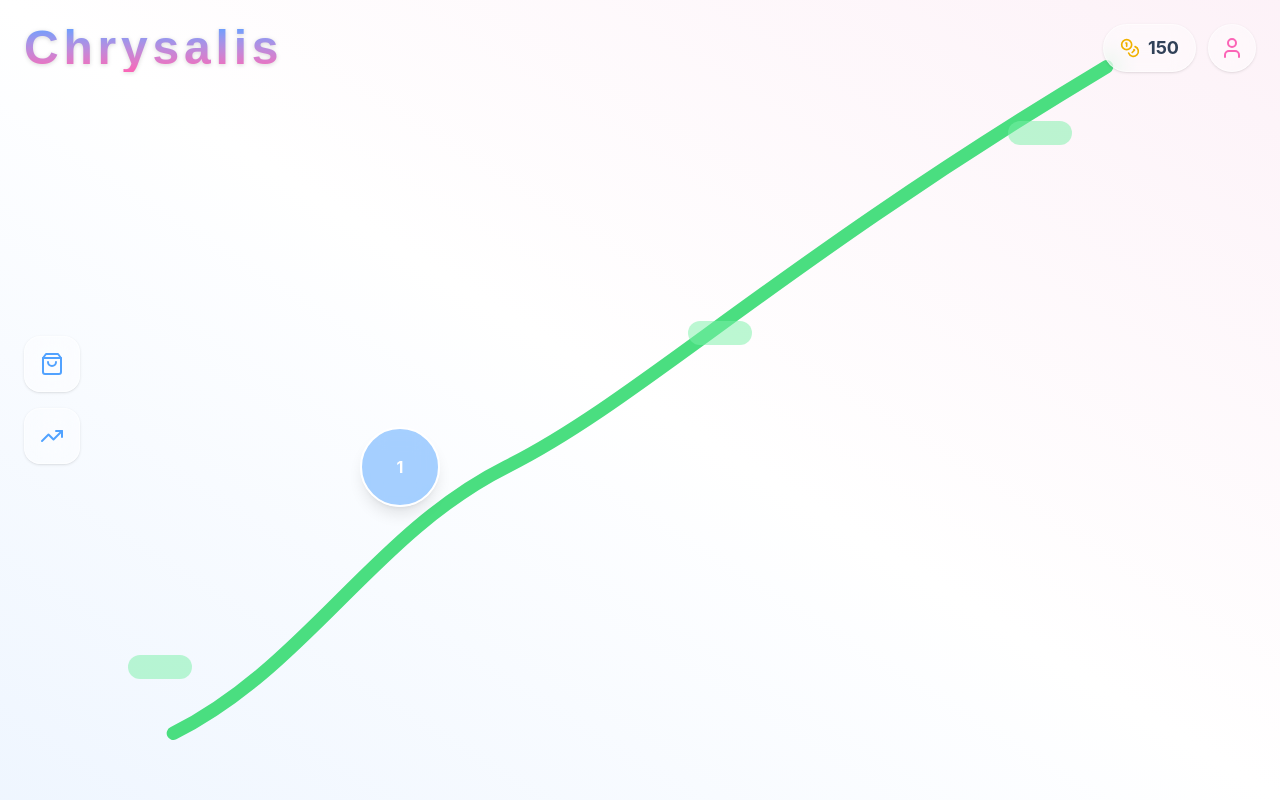
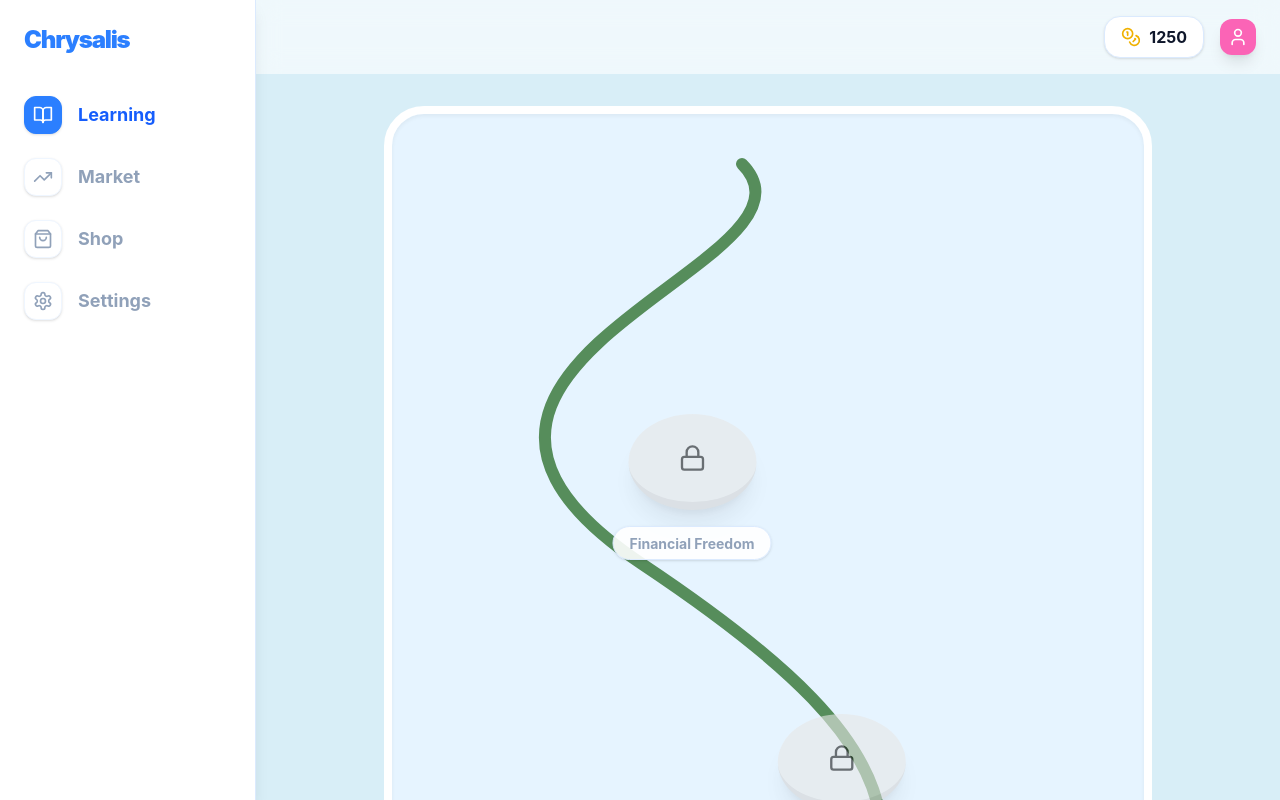
Before and after one commit to heldanna/chrysalis, a React (Vite) app: page / in a window 1280 px wide. Shown: the top 800 px of the page. Built offline with nearby package versions, Linux system fonts and the light colour scheme.

Commit message:
updated ui

```diff
--- a/src/App.jsx
+++ b/src/App.jsx
@@ -1,112 +1,160 @@
 import React, { useState } from 'react';
 import { motion, AnimatePresence } from 'framer-motion';
-import { Coins, User, Lock, ShoppingBag, TrendingUp } from 'lucide-react';
+import {
+  Coins, User, Lock, ShoppingBag,
+  TrendingUp, BookOpen, Settings, Check
+} from 'lucide-react';
+
+// --- THE KEY IMPORT ---
+// Ensure you have a file named StockMarket.jsx in the same folder!
 import StockMarket from './StockMarket';
 
-const App = () => {
-  const [showMarket, setShowMarket] = useState(false);
-  const [coins, setCoins] = useState(150);
-  const [currentStage, setCurrentStage] = useState(1);
-  const [showProfile, setShowProfile] = useState(false);
-
-  const lessons = [
-    { id: 0, title: 'The Egg', x: 100, y: 500, type: 'egg' },
-    { id: 1, title: 'Basics', x: 250, y: 350, type: 'bubble' },
-    { id: 2, title: 'Growth', x: 450, y: 250, type: 'lily' },
-    { id: 3, title: 'Freedom', x: 650, y: 100, type: 'lily' },
+const LESSONS = [
+  { id: 1, title: 'The Egg', status: 'completed', x: 200, y: 1450 },
+  { id: 2, title: 'Basic Trading', status: 'active', x: 500, y: 1200 },
+  { id: 3, title: 'Market Trends', status: 'locked', x: 200, y: 900 },
+  { id: 4, title: 'Risk Management', status: 'locked', x: 450, y: 600 },
+  { id: 5, title: 'Financial Freedom', status: 'locked', x: 300, y: 300 },
 ];
 
+export default function App() {
+  const [coins, setCoins] = useState(1250);
+  const [showMarket, setShowMarket] = useState(false); // Controls the overlay
+
   return (
-    <div className="h-screen w-full relative overflow-hidden bg-gradient-to-tr from-blue-50 via-white to-pink-50 font-sans">
+    <div className="flex min-h-screen bg-[#D8EEF7] text-slate-900 font-sans">
 
+      {/* --- DESKTOP SIDEBAR --- */}
+      <aside className="hidden md:flex w-64 flex-col bg-white border-r border-blue-100 p-6 fixed h-full z-50 shadow-lg">
+        <h2 className="text-2xl font-black text-blue-500 mb-10 tracking-tighter">Chrysalis</h2>
+        <nav className="space-y-6">
+          <NavItem icon={<BookOpen />} label="Learning" active />
+          {/* Clicking 'Market' now opens the component */}
+          <NavItem
+            icon={<TrendingUp />}
+            label="Market"
+            onClick={() => setShowMarket(true)}
+          />
+          <NavItem icon={<ShoppingBag />} label="Shop" />
+          <NavItem icon={<Settings />} label="Settings" />
+        </nav>
+      </aside>
 
-      <header className="absolute top-0 w-full p-6 flex justify-between items-center z-50">
-        <h1 className="text-5xl font-black tracking-widest text-transparent bg-clip-text bg-gradient-to-b from-blue-400 to-pink-400 drop-shadow-sm" style={{ fontFamily: '"Arial Rounded MT Bold", sans-serif' }}>
-          Chrysalis
-        </h1>
+      {/* --- MAIN CONTENT --- */}
+      <main className="flex-1 md:ml-64 flex flex-col relative min-h-screen">
 
-        <div className="flex gap-3">
-          <div className="flex items-center bg-white/40 backdrop-blur-md px-4 py-2 rounded-full border border-white/50 shadow-sm">
+        <header className="sticky top-0 z-40 flex items-center justify-between md:justify-end px-6 py-4 bg-white/60 backdrop-blur-md">
+          <h1 className="md:hidden text-xl font-black text-blue-500">Chrysalis</h1>
+          <div className="flex items-center gap-4">
+            <div className="flex items-center bg-white px-4 py-2 rounded-2xl shadow-sm border border-blue-100">
               <Coins className="text-yellow-500 mr-2 size-5" />
-            <span className="font-bold text-slate-700 text-lg">{coins}</span>
+              <span className="font-bold">{coins}</span>
             </div>
-          <button onClick={() => setShowProfile(true)} className="w-12 h-12 rounded-full bg-white/40 backdrop-blur-md flex items-center justify-center border border-white/50 shadow-sm">
-            <User className="text-pink-400 size-6" />
+            <button className="p-2 bg-pink-400 rounded-xl text-white shadow-lg">
+              <User size={20} />
             </button>
           </div>
         </header>
 
-
-      <main className="h-full w-full">
-        <AnimatePresence mode="wait">
-          {!showMarket ? (
-
-            <motion.div
-              key="vine"
-              initial={{ opacity: 0 }} animate={{ opacity: 1 }} exit={{ opacity: 0 }}
-              className="h-full w-full relative flex items-center justify-center pt-20"
-            >
-
-              <nav className="absolute left-6 top-1/2 -translate-y-1/2 flex flex-col gap-4 z-40">
-                {[{ icon: <ShoppingBag />, label: 'Shop' }, { icon: <TrendingUp />, label: 'Stocks' }].map((item) => (
-                  <div
-                    key={item.label}
-                    onClick={() => item.label === 'Stocks' && setShowMarket(true)}
-                    className="w-14 h-14 bg-white/40 backdrop-blur-md rounded-2xl flex items-center justify-center cursor-pointer group hover:bg-white/80 transition-all border border-white/50 shadow-sm"
-                  >
-                    <div className="text-blue-400 group-hover:scale-110 transition-transform">{item.icon}</div>
-                  </div>
-                ))}
-              </nav>
-
-
-              <div className="absolute inset-0 z-0">
-                <svg viewBox="0 0 800 600" className="w-full h-full" preserveAspectRatio="xMidYMid meet">
+        <div className="flex-1 px-4 pb-20 overflow-y-auto">
+          <div className="max-w-3xl mx-auto relative bg-[#E6F4FF] rounded-[40px] shadow-inner border-8 border-white my-8 min-h-[1600px] overflow-hidden">
+            <svg className="absolute inset-0 w-full h-full pointer-events-none" preserveAspectRatio="none">
               <motion.path
-                    d="M 50 550 C 150 500, 200 400, 300 350 S 500 200, 750 50"
-                    fill="transparent" stroke="#4ADE80" strokeWidth="10" strokeLinecap="round"
-                    initial={{ pathLength: 0 }} animate={{ pathLength: 1 }} transition={{ duration: 2 }}
+                d="M 250 1500 C 450 1350, 150 1150, 350 950 S 550 650, 250 450 S 450 150, 350 50"
+                fill="transparent"
+                stroke="#568D5B"
+                strokeWidth="12"
+                strokeLinecap="round"
+                strokeDasharray="20 15"
+                initial={{ pathLength: 0 }}
+                animate={{ pathLength: 1 }}
+                transition={{ duration: 2.5 }}
               />
             </svg>
-                {lessons.map((lesson, idx) => {
-                  const isActive = idx === currentStage;
-                  return (
-                    <div
+
+            {LESSONS.map((lesson) => (
+              <LessonNode
                 key={lesson.id}
-                      className="absolute transform -translate-x-1/2 -translate-y-1/2"
-                      style={{ left: `${(lesson.x / 800) * 100}%`, top: `${(lesson.y / 600) * 100}%` }}
+                lesson={lesson}
+                onEarn={() => setCoins(c => c + 50)}
+              />
+            ))}
+          </div>
+        </div>
+      </main>
+
+      {/* --- STOCK MARKET OVERLAY --- */}
+      <AnimatePresence>
+        {showMarket && (
+          <motion.div
+            initial={{ opacity: 0 }}
+            animate={{ opacity: 1 }}
+            exit={{ opacity: 0 }}
+            className="fixed inset-0 z-[100] bg-slate-900/60 backdrop-blur-sm flex items-center justify-center p-4"
           >
-                      {isActive ? (
             <motion.div
-                          animate={{ scale: [1, 1.1, 1] }} transition={{ repeat: Infinity, duration: 2 }}
-                          onClick={() => setCoins(prev => prev + 10)}
-                          className="w-20 h-20 rounded-full bg-blue-400/50 backdrop-blur-md border-2 border-white flex items-center justify-center cursor-pointer font-bold text-white shadow-lg"
+              initial={{ scale: 0.9, y: 20 }}
+              animate={{ scale: 1, y: 0 }}
+              exit={{ scale: 0.9, y: 20 }}
+              className="w-full max-w-5xl h-[85vh] bg-white rounded-[32px] shadow-2xl overflow-hidden relative"
             >
-                          {idx}
+              {/* This component must be exported from StockMarket.jsx */}
+              <StockMarket
+                coins={coins}
+                setCoins={setCoins}
+                onClose={() => setShowMarket(false)}
+              />
             </motion.div>
-                      ) : (
-                        <div className="w-16 h-6 bg-green-300 rounded-full opacity-50" />
-                      )}
-                    </div>
-                  );
-                })}
-              </div>
-            </motion.div>
-          ) : (
-
-            <motion.div
-              key="market"
-              initial={{ y: '100%' }} animate={{ y: 0 }} exit={{ y: '100%' }}
-              transition={{ type: 'spring', damping: 30, stiffness: 200 }}
-              className="fixed inset-0 z-[100] bg-white"
-            >
-              <StockMarket coins={coins} setCoins={setCoins} onClose={() => setShowMarket(false)} />
           </motion.div>
         )}
       </AnimatePresence>
-      </main>
     </div>
   );
-};
+}
 
-export default App;
+// --- SUB-COMPONENTS ---
+
+function NavItem({ icon, label, active = false, onClick }) {
+  return (
+    <div
+      onClick={onClick}
+      className={`flex items-center gap-4 cursor-pointer group transition-all ${active ? 'text-blue-600' : 'text-slate-400 hover:text-blue-500'}`}
+    >
+      <div className={`p-2 rounded-xl shadow-sm border transition-all ${active ? 'bg-blue-500 text-white border-blue-500' : 'bg-white border-blue-50 group-hover:border-blue-300'}`}>
+        {React.cloneElement(icon, { size: 20 })}
+      </div>
+      <span className="font-bold text-lg">{label}</span>
+    </div>
+  );
+}
+
+function LessonNode({ lesson, onEarn }) {
+  const isActive = lesson.status === 'active';
+  const isLocked = lesson.status === 'locked';
+  const isCompleted = lesson.status === 'completed';
+
+  return (
+    <div className="absolute transform -translate-x-1/2" style={{ left: `${lesson.x}px`, top: `${lesson.y}px` }}>
+      <div className="relative flex flex-col items-center">
+        {isActive && (
+          <motion.span
+            animate={{ scale: [1, 1.2, 1], opacity: [0.3, 0.6, 0.3] }}
+            transition={{ repeat: Infinity, duration: 2 }}
+            className="absolute inset-0 bg-blue-400 rounded-full -m-4"
+          />
+        )}
+        <motion.div
+          whileHover={!isLocked ? { scale: 1.1 } : {}}
+          onClick={() => isActive && onEarn()}
+          className={`w-24 h-20 md:w-32 md:h-24 rounded-[100%] border-b-8 flex items-center justify-center transition-all duration-300 shadow-xl cursor-pointer relative z-10
+            ${isCompleted ? 'bg-[#568D5B] border-[#3d6341] text-white' : isActive ? 'bg-white border-blue-400 text-blue-500' : 'bg-slate-200 border-slate-300 grayscale opacity-60'}`}
+        >
+          {isLocked ? <Lock size={28} /> : isCompleted ? <Check size={32} strokeWidth={3} /> : <span className="text-2xl font-black">{lesson.id}</span>}
+        </motion.div>
+        <div className="mt-4 bg-white/90 px-4 py-1 rounded-full shadow-sm border border-blue-100 whitespace-nowrap z-10">
+          <span className={`text-sm font-bold ${isLocked ? 'text-slate-400' : 'text-slate-700'}`}>{lesson.title}</span>
+        </div>
+      </div>
+    </div>
+  );
+}
```
Also changed, not shown: src/images/butterfly.png (added). Lines whose indentation alone changed are shown as unchanged.
